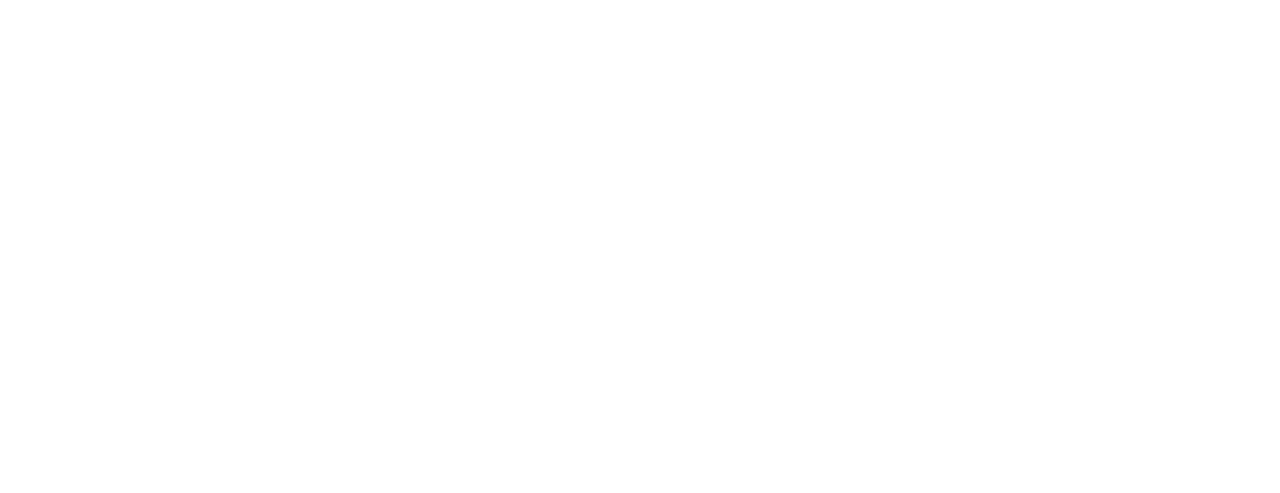
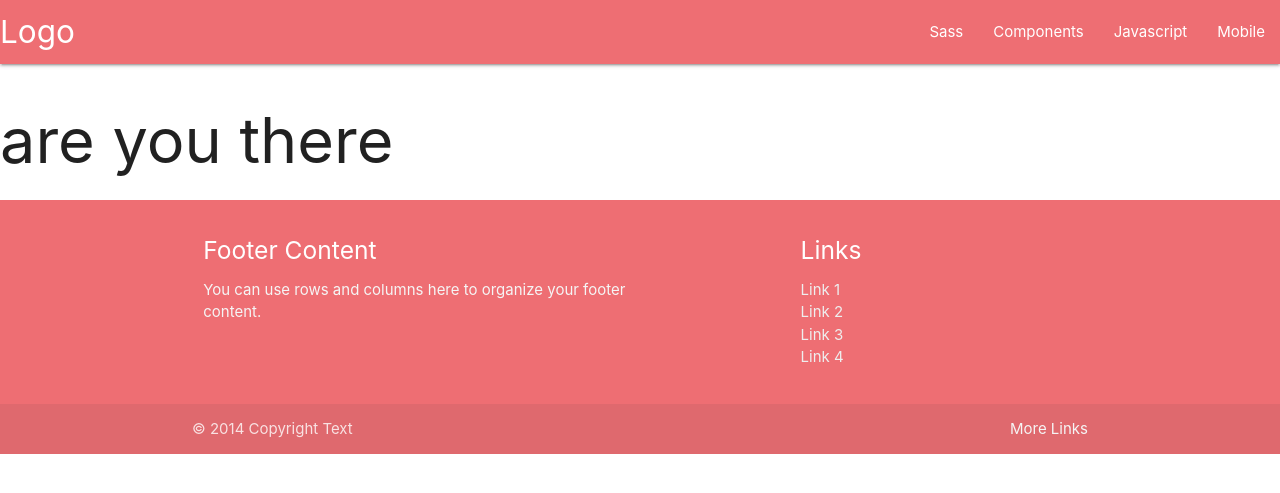
Before and after one commit to Pysched/MS3-DM, a Flask app: page / in a window 1280 px wide. Before the commit the part shown is empty. Shown: the top 493 px of the page. Run offline with Flask 2, Linux system fonts and the light colour scheme; some libraries are stand-ins or nearby versions.

Commit message:
created nav and footer html pages and a link to materialize css, nav and footer have been referenced in base.html - base page for the site and pointed at index.html

```diff
--- /dev/null
+++ b/templates/base.html
@@ -0,0 +1,46 @@
+<!DOCTYPE html>
+<html lang="en">
+<head>
+    <meta charset="UTF-8">
+    <meta name="viewport" content="width=device-width, initial-scale=1.0">
+    <meta http-equiv="X-UA-Compatible" content="ie=edge">
+
+      <!-- Compiled and minified CSS -->
+    <link rel="stylesheet" href="https://cdnjs.cloudflare.com/ajax/libs/materialize/1.0.0/css/materialize.min.css">
+
+    <!-- Compiled and minified JavaScript -->
+    <script src="https://cdnjs.cloudflare.com/ajax/libs/materialize/1.0.0/js/materialize.min.js"></script>
+
+    <!--Import Google Icon Font-->
+    <link href="https://fonts.googleapis.com/icon?family=Material+Icons" rel="stylesheet">
+
+    <link rel="stylesheet" href="{{ url_for('static', filename='css/style.css') }}">
+
+    <title>MS3</title>
+</head>
+<body>
+
+<!-- Navigation -->
+{% include "sections/nav.html" %}
+<!-- End Navigation -->
+<h1>are you there</h1>
+
+<!-- Main Content -->
+{% block content %} {% endblock %}
+
+<!-- Footer -->
+{% include "sections/footer.html" %}
+<!-- End footer -->
+
+<!-- Javascript for Materialize -->
+<script src="https://cdnjs.cloudflare.com/ajax/libs/jquery/3.2.1/jquery.min.js"></script>
+<script src="https://cdnjs.cloudflare.com/ajax/libs/materialize/0.100.2/js/materialize.min.js"></script>
+
+<!-- Jquery for Materialize Navbar-->
+<script>
+  $(document).ready(function(){
+    $('.sidenav').sidenav();
+  });
+  </script>
+</body>
+</html>
--- a/templates/index.html
+++ b/templates/index.html
@@ -1,12 +1,7 @@
 <!DOCTYPE html>
-<html lang="en">
-<head>
-    <meta charset="UTF-8">
-    <meta name="viewport" content="width=device-width, initial-scale=1.0">
-    <meta http-equiv="X-UA-Compatible" content="ie=edge">
-    <title>MS3</title>
-</head>
-<body>
+{% extends 'base.html' %}
+{% block content %}
+<main>
 
-</body>
-</html>
+</main>
+{% endblock %}
--- /dev/null
+++ b/templates/sections/footer.html
@@ -0,0 +1,28 @@
+<!DOCTYPE html>
+<!-- Footer -->
+        <footer class="page-footer">
+          <div class="container">
+            <div class="row">
+              <div class="col l6 s12">
+                <h5 class="white-text">Footer Content</h5>
+                <p class="grey-text text-lighten-4">You can use rows and columns here to organize your footer content.</p>
+              </div>
+              <div class="col l4 offset-l2 s12">
+                <h5 class="white-text">Links</h5>
+                <ul>
+                  <li><a class="grey-text text-lighten-3" href="#!">Link 1</a></li>
+                  <li><a class="grey-text text-lighten-3" href="#!">Link 2</a></li>
+                  <li><a class="grey-text text-lighten-3" href="#!">Link 3</a></li>
+                  <li><a class="grey-text text-lighten-3" href="#!">Link 4</a></li>
+                </ul>
+              </div>
+            </div>
+          </div>
+          <div class="footer-copyright">
+            <div class="container">
+            © 2014 Copyright Text
+            <a class="grey-text text-lighten-4 right" href="#!">More Links</a>
+            </div>
+          </div>
+        </footer>
+<!-- End Footer -->
--- /dev/null
+++ b/templates/sections/nav.html
@@ -0,0 +1,22 @@
+<!DOCTYPE html>
+<!-- Navbar -->
+  <nav>
+    <div class="nav-wrapper">
+      <a href="#!" class="brand-logo">Logo</a>
+      <a href="#" data-target="mobile-demo" class="sidenav-trigger"><i class="material-icons">menu</i></a>
+      <ul class="right hide-on-med-and-down">
+        <li><a href="sass.html">Sass</a></li>
+        <li><a href="badges.html">Components</a></li>
+        <li><a href="collapsible.html">Javascript</a></li>
+        <li><a href="mobile.html">Mobile</a></li>
+      </ul>
+    </div>
+  </nav>
+
+  <ul class="sidenav" id="mobile-demo">
+    <li><a href="sass.html">Sass</a></li>
+    <li><a href="badges.html">Components</a></li>
+    <li><a href="collapsible.html">Javascript</a></li>
+    <li><a href="mobile.html">Mobile</a></li>
+  </ul>
+<!-- End Navbar -->
```
